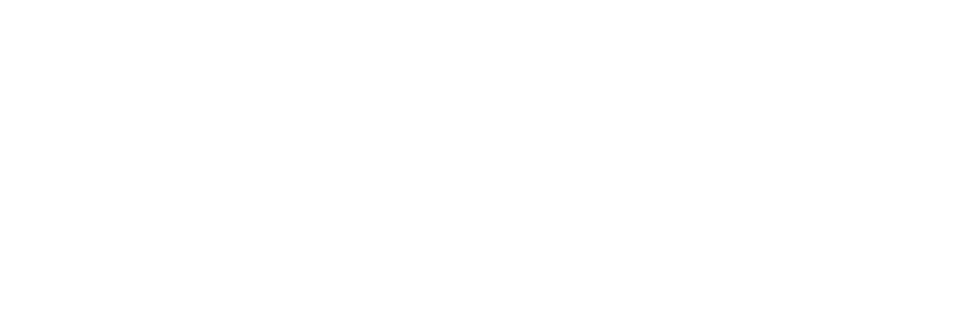
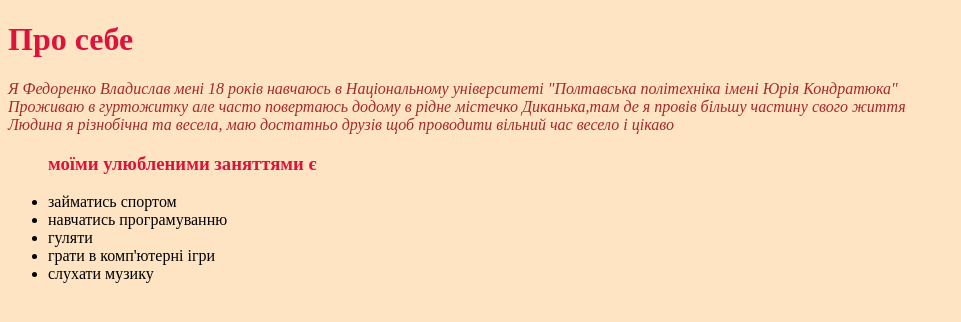
Before and after one commit to VladFedorenko4/Fedorenko, a plain HTML site: page laba1.html in a window 1280 px wide. Shown: the whole page, without its empty margins (0-961 px from the left). Drawn offline with Linux system fonts and the light colour scheme.

Commit message:
second commit

```diff
--- a/laba1.html
+++ b/laba1.html
@@ -2,10 +2,29 @@
 <html>
     <head>
         <title>
-            Про себе
+           fedorenkolab1-9.html
         </title>
+        <link rel="stylesheet" type="text/css" href="style.css"/>
         <body>
+            <h1 aling="center">
+                Про себе
+            </h1>
+            <p aling="center">
+                Я Федоренко Владислав мені 18 років навчаюсь в Національному університеті "Полтавська політехніка імені Юрія Кондратюка"<br>
+                Проживаю в гуртожитку але часто повертаюсь додому в рідне містечко Диканька,там де я провів більшу частину свого життя<br>
+                Людина я різнобічна та весела, маю достатньо друзів щоб проводити вільний час весело і цікаво<br>
 
+                <ul>
+                <h3>моїми улюбленими заняттями є</h3>
+                 <li>займатись спортом</li>
+                 <li>навчатись програмуванню</li>
+                 <li>гуляти</li>
+                 <li>грати в комп'ютерні ігри</li>
+                 <li>слухати музику</li>
+
+                </ul>
+
+            </p>
         </body>
 
     </head>
--- /dev/null
+++ b/style.css
@@ -0,0 +1,19 @@
+body{
+    background-color: bisque;
+}
+h1{
+    size: 20pt;
+    color: crimson;
+
+}
+h3{
+    color: crimson;
+    size: 10pt;
+
+}
+p{
+    color:brown;
+    size: 5pt;
+    font-style: italic;
+
+}
```
